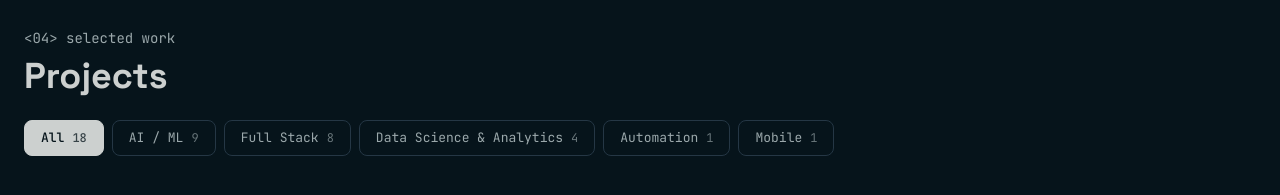
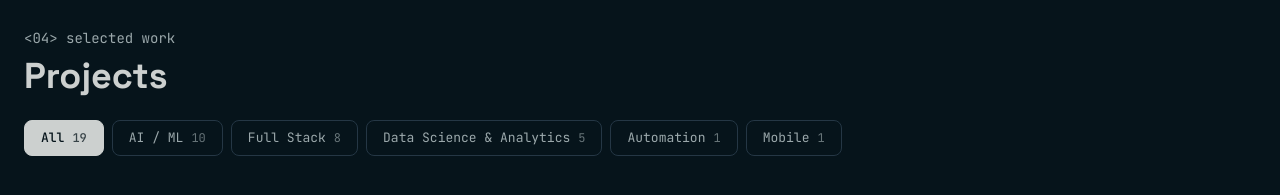
Before and after one commit to senaa123/Portfolio, a React (Vite) app in the folder vite-project/: page / in a window 1280 px wide. Shown: the part 2980-3175 px from the top of the page. Built offline with nearby package versions, Linux system fonts and the light colour scheme.

Commit message:
Refactor code structure for improved readability and maintainability

```diff
--- a/vite-project/src/sections/Project.tsx
+++ b/vite-project/src/sections/Project.tsx
@@ -141,6 +141,16 @@ const projects: Project[] = [
     tags: ["Python", "FastAPI", "RAG", "Next.js", "qdrant"],
     github: "https://github.com/senaa123/CampusMind-AI",
     categories: ["AI / ML", "Full Stack"],
+  },
+  {
+    title: "CeylonLeaf – ERP Analytics & BI Solution",
+    description:
+      "End-to-end ERP analytics platform that transforms operational data into actionable insights across sales, inventory, procurement, and executive performance.",
+    image: "/project/erp.jpg",
+    tags: ["Python", "Odoo", "MS Fabric", "PowerBI", "Power Query"],
+    deployment: "https://app.powerbi.com/links/HeCyrHTQFr?ctid=44e3cf94-19c9-4e32-96c3-14f5bf01391a&pbi_source=linkShare",
+    github: "https://github.com/senaa123/CeylonLeaf-ERP-Analytics",
+    categories: ["Data Science & Analytics", "AI / ML"],
   },
   {
     title: "PawCare - AI Pet Health Classifier",
```
Also changed, not shown: vite-project/public/project/erp.jpg (added).
